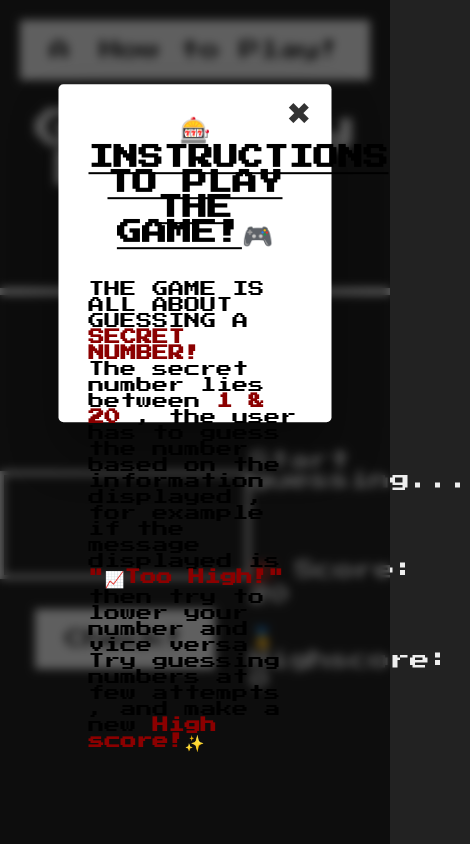
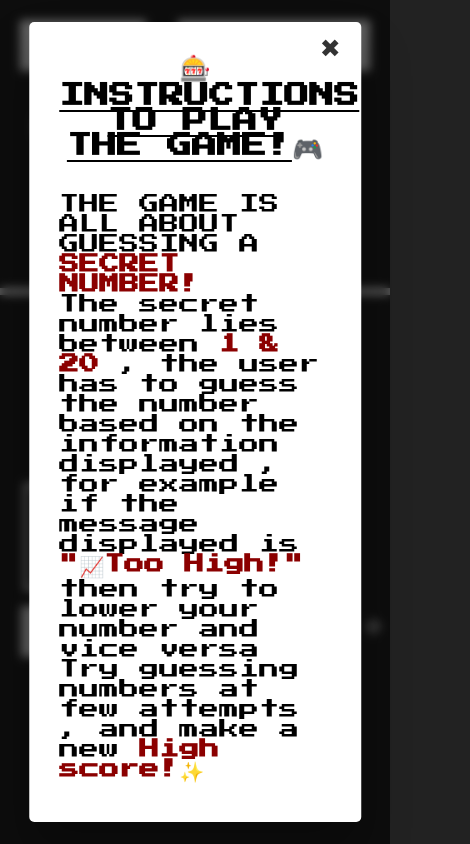
Before and after one commit to YADAVaiSHAN/JavaScript_miniGame, a plain HTML site: page index.html in a window 390 px wide. Both pictures are taken after a click on the button "How to Play!". Shown: the whole page, 470 px wide, since content can reach past the window. Drawn offline with Linux system fonts and the light colour scheme.

Commit message:
Made css responsive for mobile devices

```diff
--- a/script.js
+++ b/script.js
@@ -62,8 +62,9 @@ document.querySelector('.check').addEventListener('click', function () {
      else {
       // document.querySelector('.message').textContent = '💥GAME OVER!';
       displayMessage('💥GAME OVER!');
-      // document.querySelector('.score').textContent = 0;
-      displayScore(0);
+      document.querySelector('body').style.backgroundColor = '#800517';
+        // document.querySelector('.score').textContent = 0;
+        displayScore(0);
     }
   }
 
--- a/style.css
+++ b/style.css
@@ -175,3 +175,93 @@ display: none;
   backdrop-filter: blur(5px);
   z-index: 5;
 }
+
+@media only screen and (max-width: 414px){
+  .message {
+  margin-bottom: 4rem;
+  height: 2rem;
+  width: 20%;
+}
+
+.number {
+  background: #eee;
+  color: #333;
+  font-size: 5rem;
+  width: 7.5rem;
+  padding: 1.5rem 0.5rem;
+  text-align: center;
+  position: absolute;
+  bottom: 0;
+  transform: translate(-50%, 50%);
+}
+
+.left {
+  width: 25rem;
+  display: flex;
+  flex-direction: column;
+  align-items: left;
+}
+
+.right {
+  width: 33rem;
+  font-size: 1.5rem;
+}
+
+.guess {
+  background: none;
+  border: 4px solid #eee;
+  font-family: inherit;
+  color: inherit;
+  font-size: 5rem;
+  padding: 2.5rem;
+  width: 12rem;
+  text-align: center;
+  display: block;
+  margin-bottom: 1.5rem;
+}
+
+.btn {
+  border: none;
+  background-color: #eee;
+  color: #222;
+  font-size: 1.1rem;
+  font-family: inherit;
+  padding: 2rem 3rem;
+  cursor: pointer;
+}
+
+.label-score {
+  margin-bottom: 4rem;
+}
+
+.closeHelp {
+  position: absolute;
+  height: 800px;
+  top: 50% ;
+  bottom: 30%;
+  left: 50% ;
+  width: 85% ;
+  transform: translate(-50%, -50%);
+   background-color: white;
+  padding: 3rem;
+  border-radius: 5px;
+  box-shadow: 0 3rem 5rem rgba(0, 0, 0, 0.3);
+  z-index: 10;
+}
+
+.helpP{
+  color: black;
+  font-size: 2rem;
+}
+
+.closeButton{
+  position: absolute;
+  top: 1.2rem;
+  right: 2rem;
+  font-size: 2.5rem;
+  color:#333;
+  cursor: pointer;
+  border: none;
+  background: none;
+}
+}
```
Also changed, not shown: index.html (line endings or trailing spaces).
